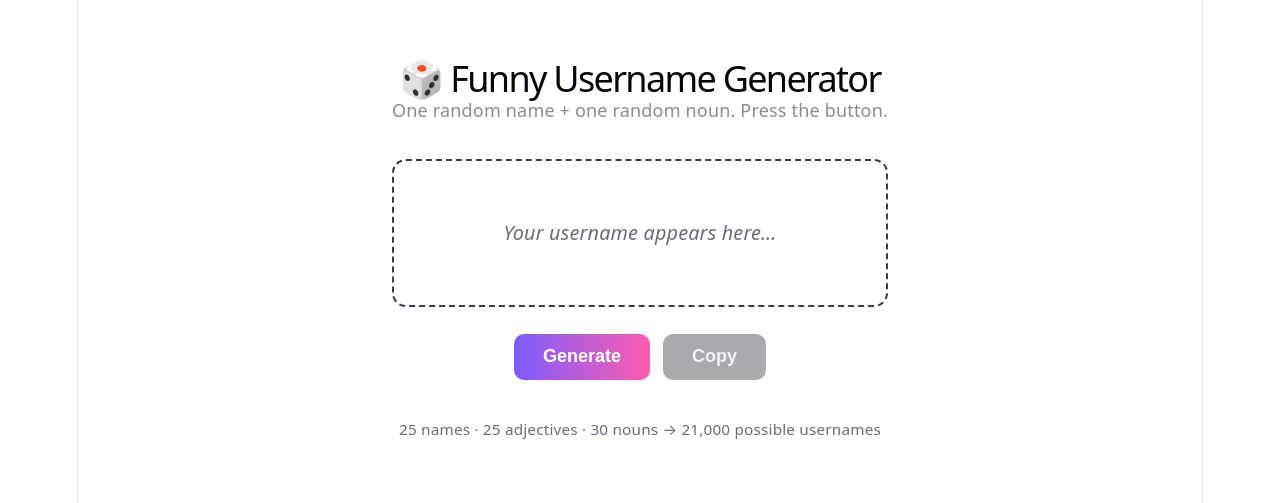
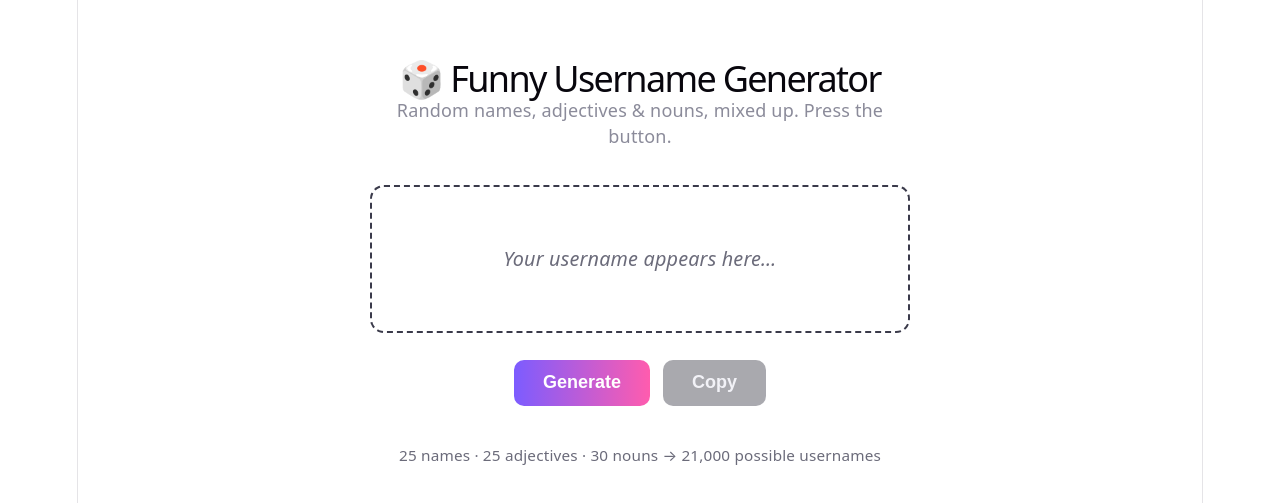
Before and after one commit to SamZewdu/funny-username-generator, a React (Vite) app: page / in a window 1280 px wide. Shown: the part 107-610 px from the top of the page. Built offline with nearby package versions, Linux system fonts and the light colour scheme.

Commit message:
Fix clipped descenders on gradient username text
Add line-height + padding to .username so descenders (y, g) aren't
clipped by background-clip: text. Update tagline to match the new
three-list / multi-pattern model.

```diff
--- a/src/App.css
+++ b/src/App.css
@@ -32,6 +32,8 @@
 .username {
   font-size: 2.2rem;
   font-weight: 700;
+  line-height: 1.3;
+  padding: 0.1em 0.05em;
   background: linear-gradient(90deg, #7c5cff, #ff5cae);
   -webkit-background-clip: text;
   background-clip: text;
--- a/src/App.jsx
+++ b/src/App.jsx
@@ -40,7 +40,7 @@ function App() {
   return (
     <main className="app">
       <h1>🎲 Funny Username Generator</h1>
-      <p className="tagline">One random name + one random noun. Press the button.</p>
+      <p className="tagline">Random names, adjectives & nouns, mixed up. Press the button.</p>
 
       <div className="result" aria-live="polite">
         {username ? (
```
